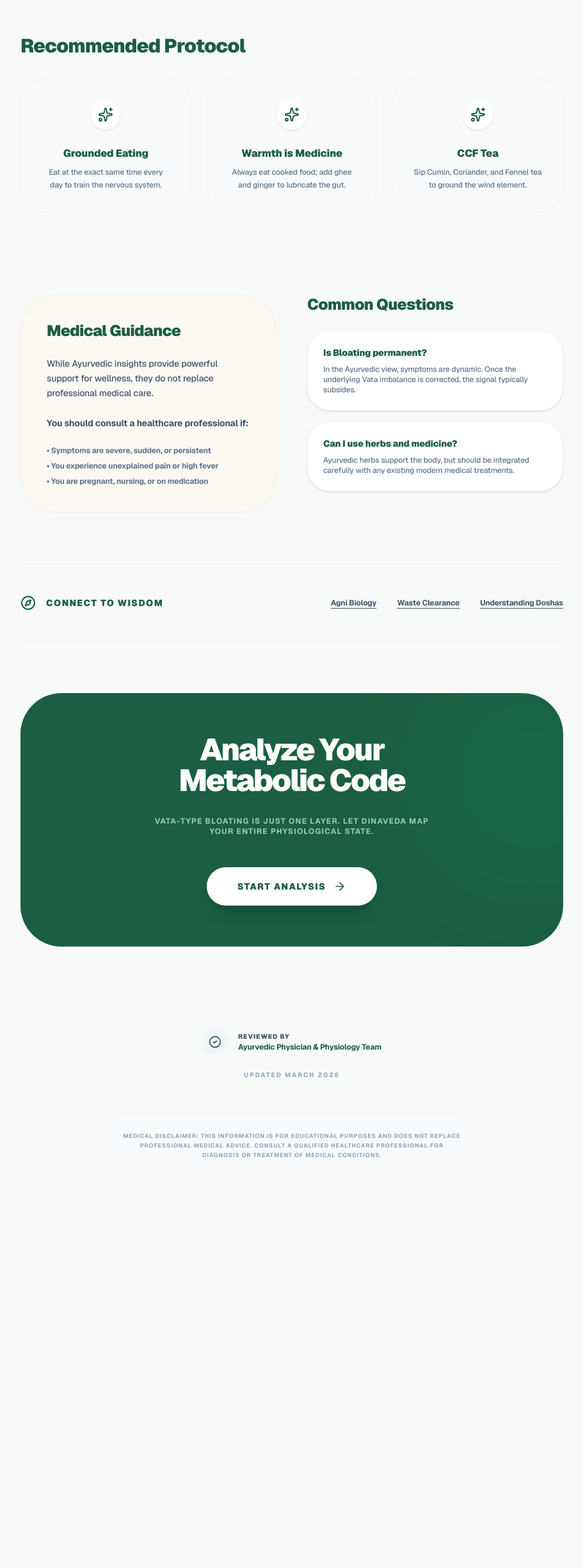
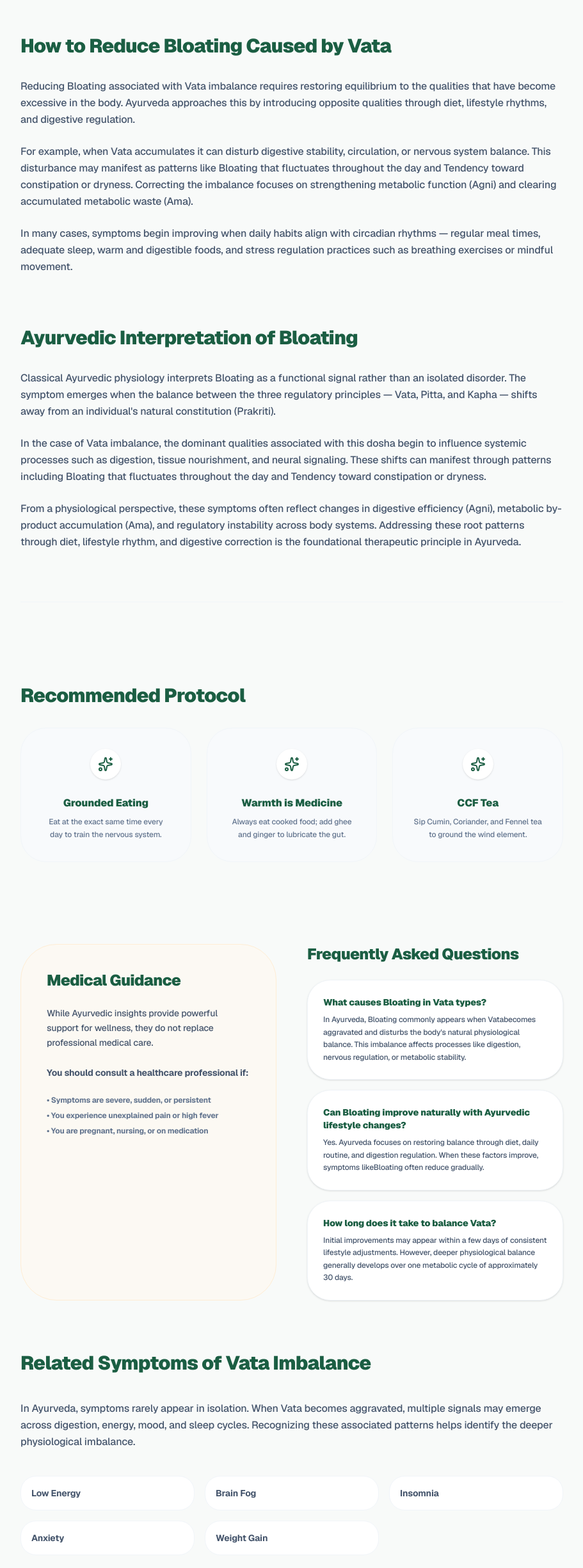
Before and after one commit to Dinaveda-hub/DinaVeda, a Next.js app in the folder frontend/: page /health/bloating-vata in a window 1280 px wide. Shown: the part 3044-5494 px from the top of the page at 64% size, without its empty margins (184-1095 px from the left). Before the commit the page ends 4960 px from the top, so only its background shows below. Built offline with nearby package versions, Linux system fonts and the light colour scheme; no server answers.

Commit message:
feat(health): exhaustive SEO optimizations and mobile readability improvements

```diff
--- a/frontend/src/app/health/[slug]/HealthClient.tsx
+++ b/frontend/src/app/health/[slug]/HealthClient.tsx
@@ -89,7 +89,7 @@ export default function HealthClient({ slug }: HealthClientProps) {
         </Link>
       </nav>
 
-      <article className="max-w-4xl mx-auto px-6 py-20">
+      <article className="max-w-4xl mx-auto px-5 md:px-6 py-14 md:py-20">
         <motion.header
           initial={{ opacity: 0, y: 20 }}
           animate={{ opacity: 1, y: 0 }}
@@ -109,16 +109,16 @@ export default function HealthClient({ slug }: HealthClientProps) {
               {combo.title.split(":")[1] || ""}
             </span>
           </h1>
-          <p className="text-xl text-slate-600 font-medium leading-relaxed max-w-2xl mx-auto">
+          <p className="text-base md:text-xl text-slate-600 font-medium leading-relaxed max-w-2xl mx-auto">
             {combo.intro}
           </p>
         </motion.header>
 
-        <section className="space-y-20">
+        <section className="space-y-14 md:space-y-20">
           {/* Section 1: Perspectives */}
           <div className="grid grid-cols-1 md:grid-cols-2 gap-12 items-start">
             <div className="space-y-6">
-              <h2 className="text-3xl font-black text-forest tracking-tight">The Modern View</h2>
+              <h2 className="text-2xl md:text-3xl font-black text-forest tracking-tight">The Modern View</h2>
               <p className="text-slate-600 leading-relaxed font-medium">
                 {symptom?.modernDesc}
               </p>
@@ -129,7 +129,7 @@ export default function HealthClient({ slug }: HealthClientProps) {
                 </p>
               </div>
             </div>
-            <div className={`p-10 rounded-[4rem] bg-white border border-slate-100 shadow-sm space-y-6`}>
+            <div className={`p-8 md:p-10 rounded-[2.5rem] md:rounded-[4rem] bg-white border border-slate-100 shadow-sm space-y-6`}>
               <div className={`w-16 h-16 rounded-2xl bg-slate-50 flex items-center justify-center ${symptom?.color}`}>
                 {symptom && <symptom.icon className="w-8 h-8" />}
               </div>
@@ -147,12 +147,12 @@ export default function HealthClient({ slug }: HealthClientProps) {
 
           {/* Section: The Root Cause Bridge */}
           {symptom?.relatedCause && (
-            <div className="bg-slate-900 rounded-[3.5rem] p-10 md:p-14 text-white overflow-hidden relative">
+            <div className="bg-slate-900 rounded-[2.5rem] md:rounded-[3.5rem] p-8 md:p-14 text-white overflow-hidden relative">
               <div className="absolute top-0 right-0 w-64 h-64 bg-emerald-500 blur-[120px] opacity-20 pointer-events-none" />
               <div className="relative z-10 flex flex-col md:flex-row gap-12 items-center">
                 <div className="flex-1 space-y-6 text-center md:text-left">
                   <span className="text-xs font-black uppercase tracking-[0.3em] text-emerald-400">The Mechanical Source</span>
-                  <h3 className="text-3xl md:text-4xl font-black tracking-tight leading-tight">
+                  <h3 className="text-2xl md:text-4xl font-black tracking-tight leading-tight">
                     {symptom.name} is a branch. <br />
                     The root is <span className="text-emerald-400 underline underline-offset-8 decoration-emerald-400/30">biological instability.</span>
                   </h3>
@@ -178,8 +178,8 @@ export default function HealthClient({ slug }: HealthClientProps) {
           )}
 
           {/* Section 2: Signs */}
-          <div className="bg-white p-12 rounded-[4rem] border border-slate-100 shadow-sm">
-            <h2 className="text-3xl font-black text-forest tracking-tight text-center mb-12">Is this your pattern?</h2>
+          <div className="bg-white p-8 md:p-12 rounded-[2.5rem] md:rounded-[4rem] border border-slate-100 shadow-sm">
+            <h2 className="text-2xl md:text-3xl font-black text-forest tracking-tight text-center mb-12">Is this your pattern?</h2>
             <div className="grid grid-cols-1 md:grid-cols-2 gap-8">
               {combo.signs.map((sign, i) => (
                 <div key={i} className="flex gap-4 items-start">
@@ -194,7 +194,7 @@ export default function HealthClient({ slug }: HealthClientProps) {
 
           {/* New Section: Causes & Mechanism */}
           <div className="space-y-8">
-            <h2 className="text-3xl font-black text-forest tracking-tight">What causes {symptom?.name} in {dosha?.name} types?</h2>
+            <h2 className="text-2xl md:text-3xl font-black text-forest tracking-tight">What causes {symptom?.name} in {dosha?.name} types?</h2>
             <div className="space-y-6 text-slate-600 leading-relaxed font-medium">
               <p>
                 In Ayurvedic physiology, {symptom?.name} is not viewed as a random occurrence, but as a specific
@@ -268,9 +268,73 @@ export default function HealthClient({ slug }: HealthClientProps) {
 
           <div className="border-t border-slate-100 pt-12" />
 
+          {/* Long-Tail SEO Section */}
+          <div className="space-y-8">
+            <h2 className="text-2xl md:text-3xl font-black text-forest tracking-tight">
+              How to Reduce {symptom?.name} Caused by {dosha?.name}
+            </h2>
+
+            <div className="space-y-6 text-slate-600 leading-relaxed font-medium">
+              <p>
+                Reducing {symptom?.name} associated with {dosha?.name} imbalance requires
+                restoring equilibrium to the qualities that have become excessive in the body.
+                Ayurveda approaches this by introducing opposite qualities through diet,
+                lifestyle rhythms, and digestive regulation.
+              </p>
+
+              <p>
+                For example, when {dosha?.name} accumulates it can disturb digestive stability,
+                circulation, or nervous system balance. This disturbance may manifest as
+                patterns like {combo.signs.slice(0,2).join(" and ")}. Correcting the imbalance
+                focuses on strengthening metabolic function (Agni) and clearing accumulated
+                metabolic waste (Ama).
+              </p>
+
+              <p>
+                In many cases, symptoms begin improving when daily habits align with
+                circadian rhythms — regular meal times, adequate sleep, warm and digestible
+                foods, and stress regulation practices such as breathing exercises or
+                mindful movement.
+              </p>
+            </div>
+          </div>
+
+          {/* Clinical Explanation Section */}
+          <div className="space-y-8">
+            <h2 className="text-2xl md:text-3xl font-black text-forest tracking-tight">
+              Ayurvedic Interpretation of {symptom?.name}
+            </h2>
+
+            <div className="space-y-6 text-slate-600 leading-relaxed font-medium">
+              <p>
+                Classical Ayurvedic physiology interprets {symptom?.name} as a functional
+                signal rather than an isolated disorder. The symptom emerges when the
+                balance between the three regulatory principles — Vata, Pitta, and Kapha —
+                shifts away from an individual's natural constitution (Prakriti).
+              </p>
+
+              <p>
+                In the case of {dosha?.name} imbalance, the dominant qualities associated
+                with this dosha begin to influence systemic processes such as digestion,
+                tissue nourishment, and neural signaling. These shifts can manifest
+                through patterns including {combo.signs.slice(0,2).join(" and ")}.
+              </p>
+
+              <p>
+                From a physiological perspective, these symptoms often reflect changes in
+                digestive efficiency (Agni), metabolic by-product accumulation (Ama),
+                and regulatory instability across body systems. Addressing these root
+                patterns through diet, lifestyle rhythm, and digestive correction is
+                the foundational therapeutic principle in Ayurveda.
+              </p>
+            </div>
+          </div>
+
+          <div className="border-t border-slate-100 pt-12" />
+
           {/* Section 3: Protocol */}
           <div className="space-y-8">
-            <h2 className="text-3xl font-black text-forest tracking-tight">Recommended Protocol</h2>
+            <h2 className="text-2xl md:text-3xl font-black text-forest tracking-tight">Recommended Protocol</h2>
             <div className="grid grid-cols-1 md:grid-cols-3 gap-6">
               {combo.protocol.map((item, i) => (
                 <div key={i} className="p-8 bg-slate-50 rounded-[2.5rem] border border-slate-100 flex flex-col items-center text-center">
@@ -286,7 +350,7 @@ export default function HealthClient({ slug }: HealthClientProps) {
 
           {/* New Section: Safety & FAQ */}
           <div className="grid grid-cols-1 md:grid-cols-2 gap-12 pt-12">
-            <div className="p-10 rounded-[3.5rem] bg-orange-50/50 border border-orange-100 space-y-6">
+            <div className="p-8 md:p-10 rounded-[2.5rem] md:rounded-[3.5rem] bg-orange-50/50 border border-orange-100 space-y-6">
               <h3 className="text-2xl font-black text-forest tracking-tight">Medical Guidance</h3>
               <p className="text-sm text-slate-600 font-medium leading-relaxed">
                 While Ayurvedic insights provide powerful support for wellness, they do not replace
@@ -302,18 +366,76 @@ export default function HealthClient({ slug }: HealthClientProps) {
               </ul>
             </div>
 
+            {/* FAQ Section */}
             <div className="space-y-6">
-              <h3 className="text-2xl font-black text-forest tracking-tight">Common Questions</h3>
+              <h3 className="text-2xl font-black text-forest tracking-tight">
+                Frequently Asked Questions
+              </h3>
+
               <div className="space-y-4">
                 <div className="p-6 bg-white rounded-3xl border border-slate-100 shadow-sm">
-                  <h4 className="text-sm font-black text-forest mb-2">Is {symptom?.name} permanent?</h4>
-                  <p className="text-xs text-slate-500 font-medium">In the Ayurvedic view, symptoms are dynamic. Once the underlying {dosha?.name} imbalance is corrected, the signal typically subsides.</p>
+                  <h4 className="text-sm font-black text-forest mb-2">
+                    What causes {symptom?.name} in {dosha?.name} types?
+                  </h4>
+                  <p className="text-xs text-slate-600 font-medium leading-relaxed">
+                    In Ayurveda, {symptom?.name} commonly appears when {dosha?.name}
+                    becomes aggravated and disturbs the body's natural physiological balance.
+                    This imbalance affects processes like digestion, nervous regulation,
+                    or metabolic stability.
+                  </p>
                 </div>
+
                 <div className="p-6 bg-white rounded-3xl border border-slate-100 shadow-sm">
-                  <h4 className="text-sm font-black text-forest mb-2">Can I use herbs and medicine?</h4>
-                  <p className="text-xs text-slate-500 font-medium">Ayurvedic herbs support the body, but should be integrated carefully with any existing modern medical treatments.</p>
+                  <h4 className="text-sm font-black text-forest mb-2">
+                    Can {symptom?.name} improve naturally with Ayurvedic lifestyle changes?
+                  </h4>
+                  <p className="text-xs text-slate-600 font-medium leading-relaxed">
+                    Yes. Ayurveda focuses on restoring balance through diet, daily routine,
+                    and digestion regulation. When these factors improve, symptoms like
+                    {symptom?.name} often reduce gradually.
+                  </p>
+                </div>
+
+                <div className="p-6 bg-white rounded-3xl border border-slate-100 shadow-sm">
+                  <h4 className="text-sm font-black text-forest mb-2">
+                    How long does it take to balance {dosha?.name}?
+                  </h4>
+                  <p className="text-xs text-slate-600 font-medium leading-relaxed">
+                    Initial improvements may appear within a few days of consistent
+                    lifestyle adjustments. However, deeper physiological balance
+                    generally develops over one metabolic cycle of approximately
+                    30 days.
+                  </p>
                 </div>
               </div>
+            </div>
+          </div>
+
+          {/* Related Symptoms Section */}
+          <div className="space-y-10">
+            <h2 className="text-2xl md:text-3xl font-black text-forest tracking-tight">
+              Related Symptoms of {dosha?.name} Imbalance
+            </h2>
+
+            <p className="text-slate-600 font-medium leading-relaxed">
+              In Ayurveda, symptoms rarely appear in isolation. When {dosha?.name} becomes aggravated,
+              multiple signals may emerge across digestion, energy, mood, and sleep cycles.
+              Recognizing these associated patterns helps identify the deeper physiological imbalance.
+            </p>
+
+            <div className="grid grid-cols-2 md:grid-cols-3 gap-4">
+              {Object.values(SYMPTOMS)
+                .filter((s) => s.name !== symptom?.name)
+                .slice(0, 6)
+                .map((s) => (
+                  <Link
+                    key={s.id}
+                    href={`/health/${s.id}-${doshaKey}`}
+                    className="p-4 rounded-2xl border border-slate-100 bg-white hover:border-forest transition-all text-sm font-bold text-slate-600 hover:text-forest"
+                  >
+                    {s.name}
+                  </Link>
+                ))}
             </div>
           </div>
 
@@ -331,12 +453,12 @@ export default function HealthClient({ slug }: HealthClientProps) {
           </div>
 
           {/* Dinaveda CTA */}
-          <div className="bg-forest p-12 md:p-16 rounded-[4rem] text-white text-center relative overflow-hidden">
+          <div className="bg-forest p-10 md:p-16 rounded-[2.5rem] md:rounded-[4rem] text-white text-center relative overflow-hidden">
             <div className="absolute top-0 right-0 w-64 h-64 bg-emerald-400 blur-[100px] opacity-10 pointer-events-none -mr-20" />
             <motion.h3
               initial={{ opacity: 0, scale: 0.95 }}
               whileInView={{ opacity: 1, scale: 1 }}
-              className="text-3xl md:text-5xl font-black tracking-tighter mb-8"
+              className="text-2xl md:text-5xl font-black tracking-tighter mb-8"
             >
               Analyze Your <br /> Metabolic Code
             </motion.h3>
--- a/frontend/src/app/health/page.tsx
+++ b/frontend/src/app/health/page.tsx
@@ -139,7 +139,7 @@ export default function HealthHubPage() {
 
       <main>
         {/* Hero Section */}
-        <header className="pt-20 pb-16 px-6 max-w-7xl mx-auto text-center relative z-10">
+        <header className="pt-14 md:pt-20 pb-10 md:pb-16 px-6 max-w-7xl mx-auto text-center relative z-10">
           <motion.div
             initial={{ opacity: 0, y: 20 }}
             animate={{ opacity: 1, y: 0 }}
@@ -148,13 +148,13 @@ export default function HealthHubPage() {
             <span className="block text-xs font-black text-forest/90 uppercase tracking-[0.4em] mb-6">
               Symptom Hub
             </span>
-            <h1 className="text-4xl md:text-7xl font-black text-forest tracking-tighter mb-8 leading-[1.05]">
+            <h1 className="text-3xl md:text-7xl font-black text-forest tracking-tighter mb-8 leading-[1.05]">
               Translate Your <br />
               <span className="text-transparent bg-clip-text bg-gradient-to-r from-forest to-emerald-500">
                 Body's Signals
               </span>
             </h1>
-            <p className="text-lg md:text-xl text-slate-600 max-w-2xl mx-auto font-medium leading-relaxed mb-12">
+            <p className="text-base md:text-xl text-slate-600 max-w-2xl mx-auto font-medium leading-relaxed mb-12">
               Modern symptoms are often ancient signals of physiological imbalance.
               Identify the patterns behind your discomfort.
             </p>
@@ -162,7 +162,7 @@ export default function HealthHubPage() {
         </header>
 
         {/* Symptoms Grid */}
-        <section className="py-20 px-6 max-w-7xl mx-auto relative z-10">
+        <section className="py-14 md:py-20 px-6 max-w-7xl mx-auto relative z-10">
           <div className="grid grid-cols-1 md:grid-cols-2 lg:grid-cols-3 gap-8">
             {SYMPTOMS.map((symptom, i) => (
               <Link key={symptom.slug} href={`/health/${symptom.slug}`}>
@@ -172,13 +172,13 @@ export default function HealthHubPage() {
                   viewport={{ once: true }}
                   transition={{ delay: i * 0.1 }}
                   whileHover={{ y: -10 }}
-                  className="p-10 rounded-[3.5rem] bg-white border border-slate-100 shadow-sm hover:shadow-2xl transition-all h-full flex flex-col group"
+                  className="p-8 md:p-10 rounded-[2.5rem] md:rounded-[3.5rem] bg-white border border-slate-100 shadow-sm hover:shadow-2xl transition-all h-full flex flex-col group"
                 >
                   <div className={`w-16 h-16 rounded-2xl bg-slate-50 ${symptom.color} flex items-center justify-center mb-8 group-hover:scale-110 transition-transform`}>
                     <symptom.icon className="w-8 h-8" />
                   </div>
                   <div className="flex-1">
-                    <h2 className="text-3xl font-black text-forest mb-2 flex items-center gap-2">
+                    <h2 className="text-2xl md:text-3xl font-black text-forest mb-2 flex items-center gap-2">
                       {symptom.name} <ArrowRight className="w-5 h-5 opacity-20 group-hover:opacity-100 transition-all" />
                     </h2>
                     <p className="text-[10px] font-black uppercase text-slate-600 tracking-[0.2em] mb-6">{symptom.pattern}</p>
@@ -198,11 +198,11 @@ export default function HealthHubPage() {
         </section>
 
         {/* Logic Section */}
-        <section className="py-32 px-6 bg-forest text-white relative overflow-hidden">
+        <section className="py-20 md:py-32 px-6 bg-forest text-white relative overflow-hidden">
           <div className="absolute top-0 right-0 w-96 h-96 bg-emerald-400 blur-[120px] opacity-10 pointer-events-none -mr-40" />
           <div className="max-w-5xl mx-auto grid grid-cols-1 md:grid-cols-2 gap-16 items-center">
             <div className="space-y-8">
-              <h2 className="text-3xl md:text-5xl font-black tracking-tighter">Why Symptoms Persist</h2>
+              <h2 className="text-2xl md:text-5xl font-black tracking-tighter">Why Symptoms Persist</h2>
               <p className="text-emerald-100/70 text-lg leading-relaxed">
                 Most health protocols target the <strong>symptom</strong> (Vikriti).
                 Dinaveda targets the <strong>source code</strong> (Prakriti and Agni).
@@ -214,7 +214,7 @@ export default function HealthHubPage() {
                 </Link>
               </div>
             </div>
-            <div className="bg-white/5 backdrop-blur-md p-10 rounded-[4rem] border border-white/10 space-y-8">
+            <div className="bg-white/5 backdrop-blur-md p-8 md:p-10 rounded-[2.5rem] md:rounded-[4rem] border border-white/10 space-y-8">
               <div className="flex gap-6 items-start">
                 <AlertCircle className="w-8 h-8 text-orange-400 shrink-0" />
                 <div>
@@ -234,12 +234,12 @@ export default function HealthHubPage() {
         </section>
 
         {/* Pillar Content Section */}
-        <section className="max-w-4xl mx-auto py-32 px-6 space-y-16">
+        <section className="max-w-4xl mx-auto py-20 md:py-32 px-6 space-y-16">
           <div className="space-y-8">
-            <h2 className="text-4xl md:text-5xl font-black text-forest tracking-tight">
+            <h2 className="text-3xl md:text-5xl font-black text-forest tracking-tight">
               Understanding Symptoms Through Ayurveda
             </h2>
-            <div className="space-y-6 text-slate-600 leading-relaxed font-medium text-lg">
+            <div className="space-y-6 text-slate-600 leading-relaxed font-medium text-base md:text-lg">
               <p>
                 In Ayurvedic physiology, symptoms are not isolated problems to be suppressed.
                 They are the body's primary language—signals that your internal biological systems
@@ -282,10 +282,10 @@ export default function HealthHubPage() {
         </section>
 
         {/* FAQ Section */}
-        <section className="bg-slate-50 py-32 px-6">
+        <section className="bg-slate-50 py-20 md:py-32 px-6 text-balance">
           <div className="max-w-4xl mx-auto space-y-16">
             <div className="text-center space-y-4">
-              <h2 className="text-3xl md:text-5xl font-black text-forest tracking-tight">Common Questions</h2>
+              <h2 className="text-2xl md:text-5xl font-black text-forest tracking-tight">Common Questions</h2>
               <p className="text-slate-500 font-bold uppercase tracking-widest text-xs">Ayurvedic Health Insights</p>
             </div>
 
@@ -308,7 +308,7 @@ export default function HealthHubPage() {
                   a: "While symptoms can begin to shift in 3-7 days of correct protocol, structural balance typically takes one full metabolic cycle (approximately 30 days)."
                 }
               ].map((faq, i) => (
-                <div key={i} className="bg-white p-8 rounded-[2.5rem] border border-slate-100 shadow-sm space-y-4">
+                <div key={i} className="bg-white p-6 md:p-8 rounded-[2rem] md:rounded-[2.5rem] border border-slate-100 shadow-sm space-y-4">
                   <h4 className="text-lg font-black text-forest leading-tight">{faq.q}</h4>
                   <p className="text-slate-600 font-medium leading-relaxed text-sm">{faq.a}</p>
                 </div>
@@ -319,8 +319,8 @@ export default function HealthHubPage() {
 
         {/* Final CTA */}
         <section className="py-24 px-6 text-center relative z-10">
-          <div className="max-w-4xl mx-auto overflow-hidden bg-white p-16 md:p-24 rounded-[4rem] border border-slate-100 shadow-premium">
-            <h2 className="text-4xl md:text-5xl font-[1000] tracking-tighter text-forest mb-8 italic uppercase text-balance">
+          <div className="max-w-4xl mx-auto overflow-hidden bg-white p-12 md:p-24 rounded-[2.5rem] md:rounded-[4rem] border border-slate-100 shadow-premium">
+            <h2 className="text-3xl md:text-5xl font-[1000] tracking-tighter text-forest mb-8 italic uppercase text-balance">
               Identify Your Pattern
             </h2>
             <p className="text-slate-500 font-bold mb-12 uppercase tracking-widest text-sm max-w-md mx-auto">
```
